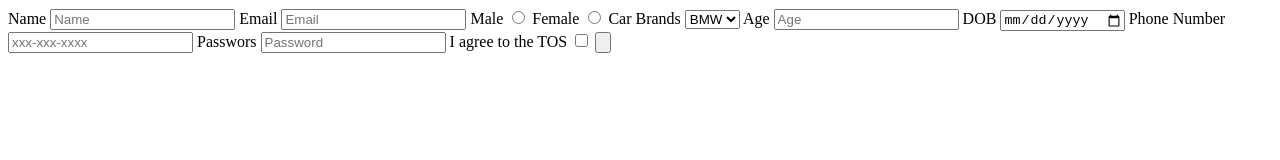
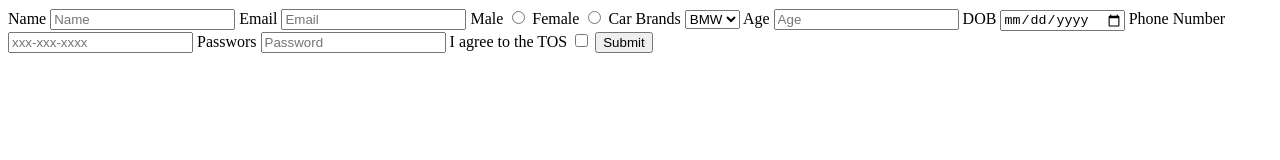
Before and after one commit to acciojob/signup-form-car-Akkadev2219, a website: page main.html in a window 1280 px wide. Drawn offline with Linux system fonts and the light colour scheme.

Commit message:
created a submission

```diff
--- a/main.html
+++ b/main.html
@@ -33,7 +33,7 @@
 		<input type="password" id="password" placeholder="Password" required>
 		<label for="tos">I agree to the TOS</label>
 		<input type="checkbox" id="tos" required>
-		<input type="button" bu="submit">
+		<button type="submit">Submit</button>
 	</form>
     <script type="text/javascript" src="./script.js">
 </script>
```
